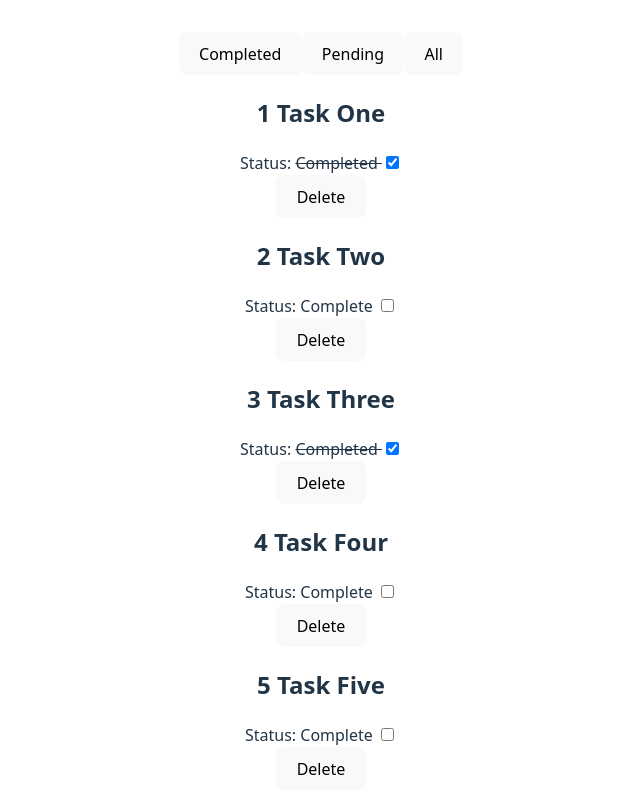
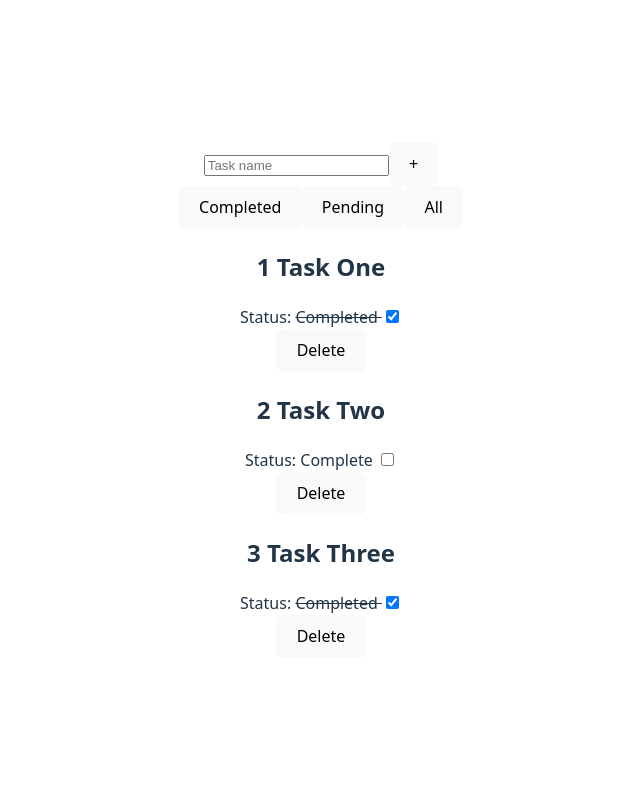
Before and after one commit to Dalbizurez/programacion-web, a React (Vite) app: page / in a window 1280 px wide. Shown: the top 800 px of the page, without its empty margins (319-959 px from the left). Built offline with nearby package versions, Linux system fonts and the light colour scheme.

Commit message:
feat(TaskForm): Implementation to add new tasks, changed setTaskList implementation by turning the method into a parameter passed from App

```diff
--- a/src/App.jsx
+++ b/src/App.jsx
@@ -3,21 +3,30 @@ import reactLogo from './assets/react.svg'
 import viteLogo from '/vite.svg'
 import './App.css'
 import TaskList from './Components/TaskList.jsx'
+import TaskForm from './Components/TaskForm.jsx'
 
 function App() {
   const [count, setCount] = useState(0)
-  const tasks = [
+  const test = [
     { id: 1, name: 'Task One', completed: true },
     { id: 2, name: 'Task Two', completed: false },
     { id: 3, name: 'Task Three', completed: true },
-    { id: 4, name: 'Task Four', completed: false },
-    { id: 5, name: 'Task Five', completed: false },
-    { id: 6, name: 'Task Six', completed: true },
-    { id: 7, name: 'Task Seven', completed: false },
   ]
+  const [tasks, setTasks] = useState(test);
+
+
+  const addTask = (name) => {
+    const newTask = {
+      id: Date.now(),
+      name,
+      completed: false
+    };
+    setTasks([...tasks, newTask]);
+  }
 
   return <>
-    <TaskList tasks={tasks} />
+    <TaskForm onAdd={addTask} />
+    <TaskList tasks={tasks} setTaskList={setTasks} />
   </>
 
   return (
--- /dev/null
+++ b/src/Components/TaskForm.jsx
@@ -0,0 +1,20 @@
+import { useState } from "react";
+
+function TaskForm({ onAdd }) {
+    const [name, setName] = useState("");
+
+    const handleSubmit = (e) =>{
+        e.preventDefault();
+        if (!name.trim()) return;
+        onAdd(name);
+        setName("");}
+
+    return( <div>
+        <form className="TaskForm" onSubmit={handleSubmit}>
+            <input type="text" id="taskName" placeholder="Task name" value={name} onChange={(e) => setName(e.target.value)} />
+            <button type="submit">+</button>
+        </form>
+    </div>);
+}
+
+export default TaskForm;
--- a/src/Components/TaskList.jsx
+++ b/src/Components/TaskList.jsx
@@ -1,16 +1,15 @@
 import Task_Component from "./Task";
 import { useState } from "react";
 
-function TaskList({ tasks }) {
-    const [taskList, setTaskList] = useState(tasks);
+function TaskList({ tasks, setTaskList }) {
     const [filter, setFilter] = useState("all");
 
     const handleDelete = (task) => {
         tasks.splice(tasks.indexOf(task), 1);
-        rerender();
+        render();
     };
 
-    const rerender = () => {
+    const render = () => {
         if (filter === "completed") {
             setTaskList(tasks.filter(t => t.completed));
             return;
@@ -32,10 +31,10 @@ function TaskList({ tasks }) {
             <button onClick={() => filterTasks(true)}>Completed</button>
             <button onClick={() => filterTasks(false)}>Pending</button>
             <button onClick={() => {setTaskList(tasks); setFilter("all")}}>All</button>
-            {taskList.map(task => {
+            {tasks.map(task => {
                 return (
-                    <div key={task.id} className="task">
-                        <Task_Component task={task} onComplete = {rerender} />
+                    <div key={task.id} className="Task">
+                        <Task_Component task={task} onComplete = {render} />
                         <button onClick={() => handleDelete(task)}>Delete</button>
                     </div>
                 );
```
